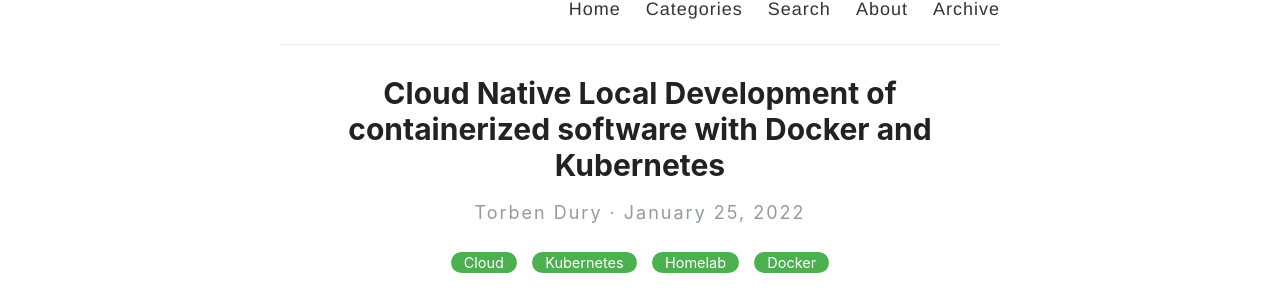
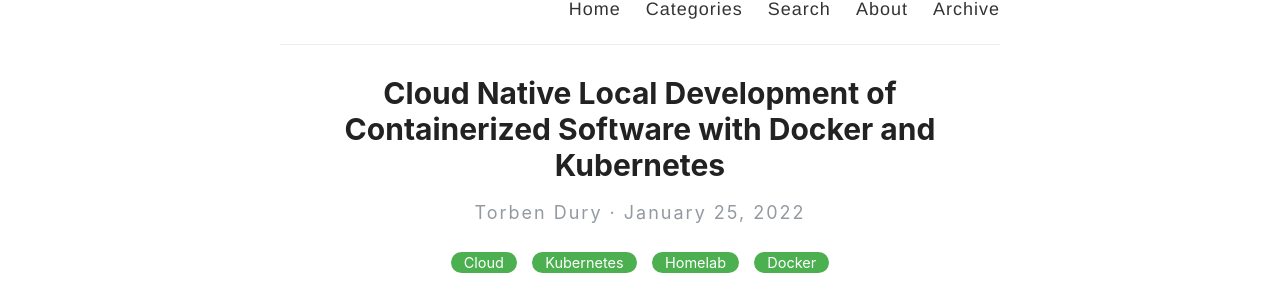
Before and after one commit to torbendury/torbendury.github.io, a Jekyll site: the page built from _posts/2022-01-25-cloud-native-development-with-vscode-docker-kubernetes.md, in a window 1280 px wide and 900 px high. Shown: the part 119-419 px from the top of the window. Built offline with Jekyll 4.4.1, drawn with Linux system fonts in a browser that asks for light colours.

Commit message:
fix: wrong capitalization

```diff
--- a/_posts/2022-01-25-cloud-native-development-with-vscode-docker-kubernetes.md
+++ b/_posts/2022-01-25-cloud-native-development-with-vscode-docker-kubernetes.md
@@ -1,6 +1,6 @@
 ---
 layout: post
-title: Cloud Native Local Development of containerized software with Docker and Kubernetes
+title: Cloud Native Local Development of Containerized Software with Docker and Kubernetes
 categories: [Cloud, Kubernetes, Homelab, Docker]
 ---
 
```
